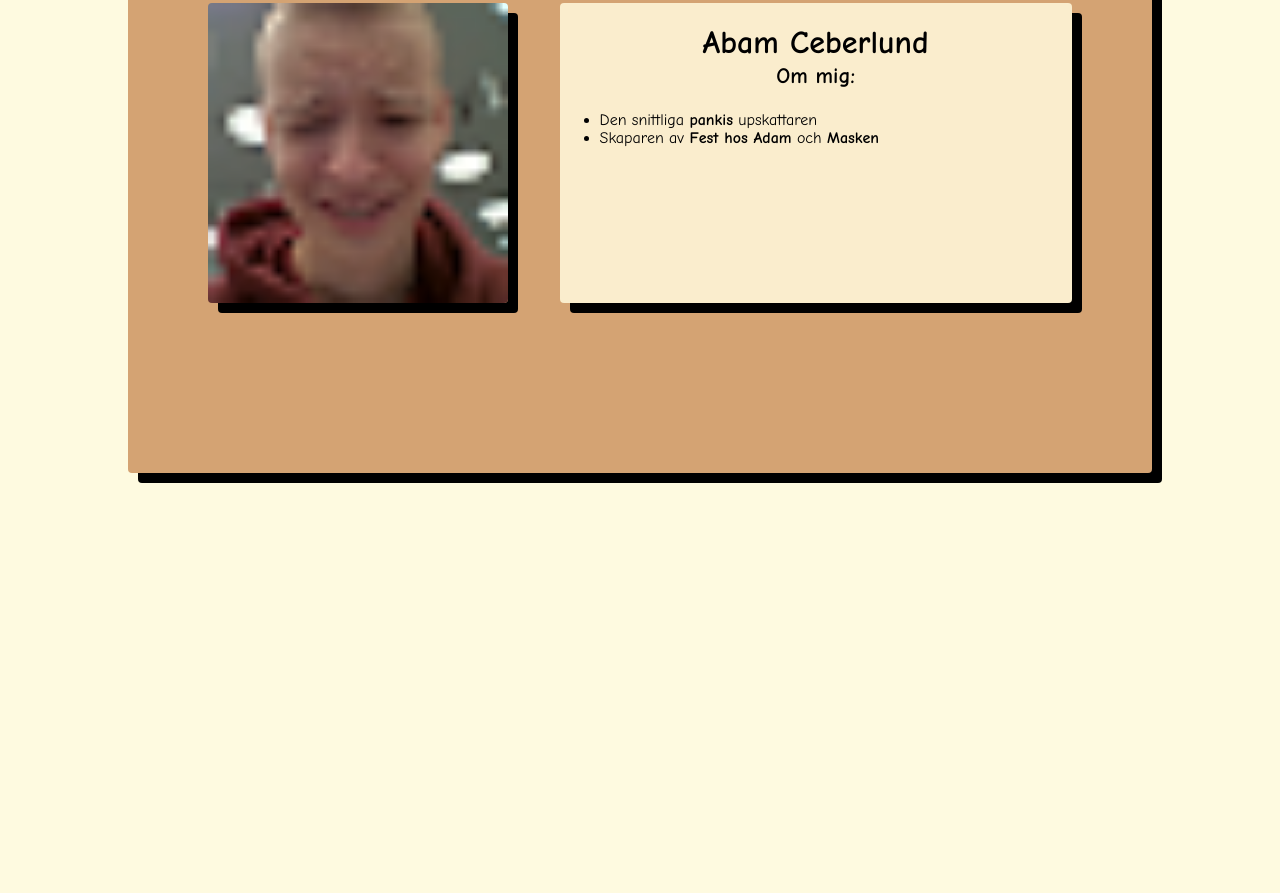
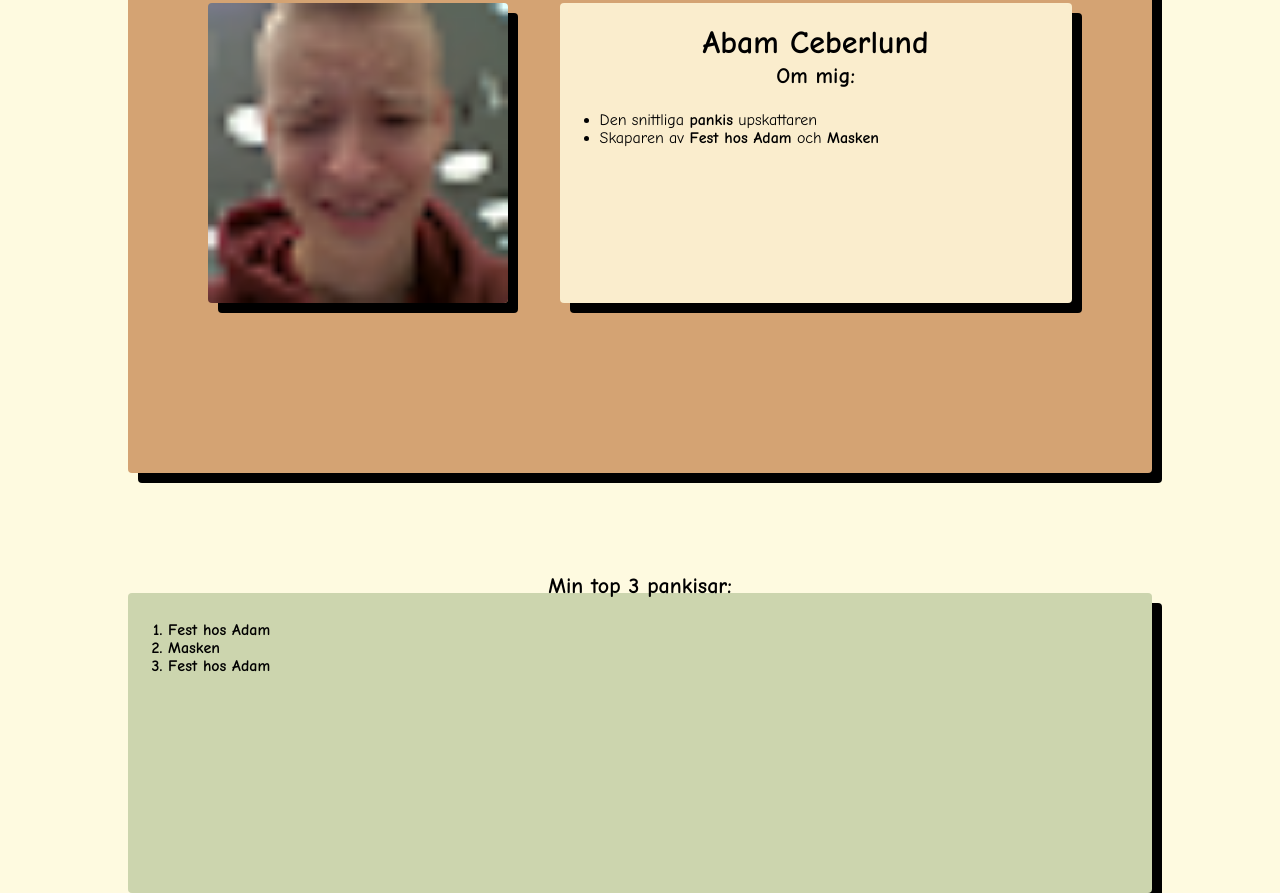
Before and after one commit to Adamelvis/adamelvis.github.io, a plain HTML site: page index.html in a window 1280 px wide. Shown: the part 247-1140 px from the top of the page. Before the commit the page ends 800 px from the top, so only its background shows below. Drawn offline with Linux system fonts and the light colour scheme.

Commit message:
sADFASDFA

```diff
--- a/index.html
+++ b/index.html
@@ -17,6 +17,17 @@
             </ul>
         </div>
 
+
+    </div>
+
+    <div class="pankisar">
+        <h3>Min top 3 pankisar:</h3>
+        <ol style="text-align: left;">
+            <li><a href="https://www.youtube.com/watch?v=0ZTBwCHGW9I&ab_channel=TheAdamElvis">Fest hos Adam</a></li>
+            <li><a href="https://www.youtube.com/watch?v=2BVpBYJYzeA&ab_channel=AdamCederlund">Masken</a></li>
+            <li><a href="https://www.youtube.com/watch?v=0ZTBwCHGW9I&ab_channel=TheAdamElvis">Fest hos Adam</a></li>
+        </ol>
+
     </div>
 </body>
 </html>
--- a/style.css
+++ b/style.css
@@ -45,6 +45,7 @@ h3{
 
 *{
     border-radius: 4px;
+
 }
 
 a {
@@ -52,3 +53,15 @@ a {
     color: #000;
     text-underline-offset: 0px;
 }
+
+div.pankisar{
+    background-color: #ccd5ae;
+    width: 80%;
+    height: 300px;
+
+    box-shadow: 10px 10px;
+
+    position: absolute;
+    top: 105%;
+    left: 10%;
+}
```
